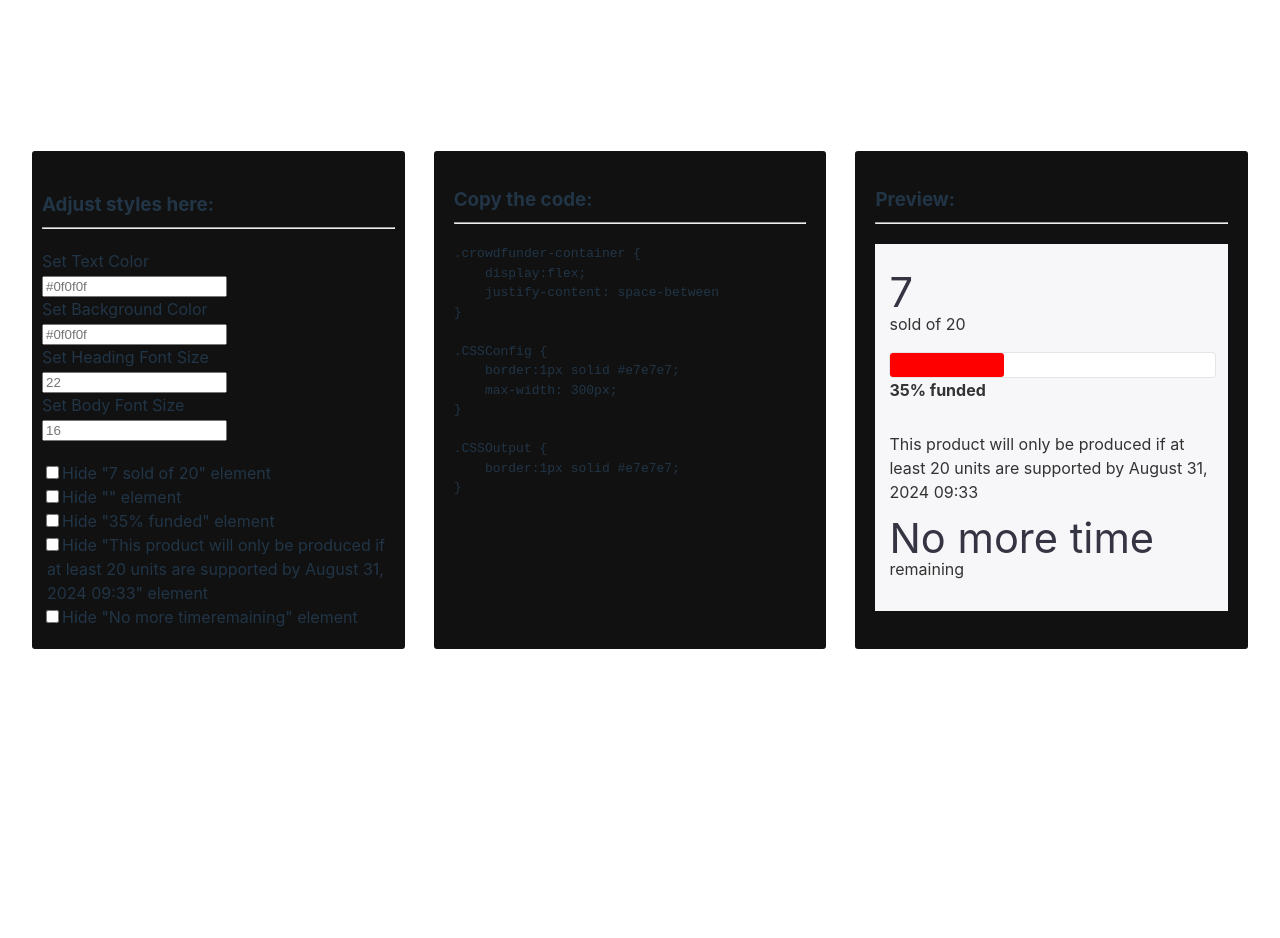
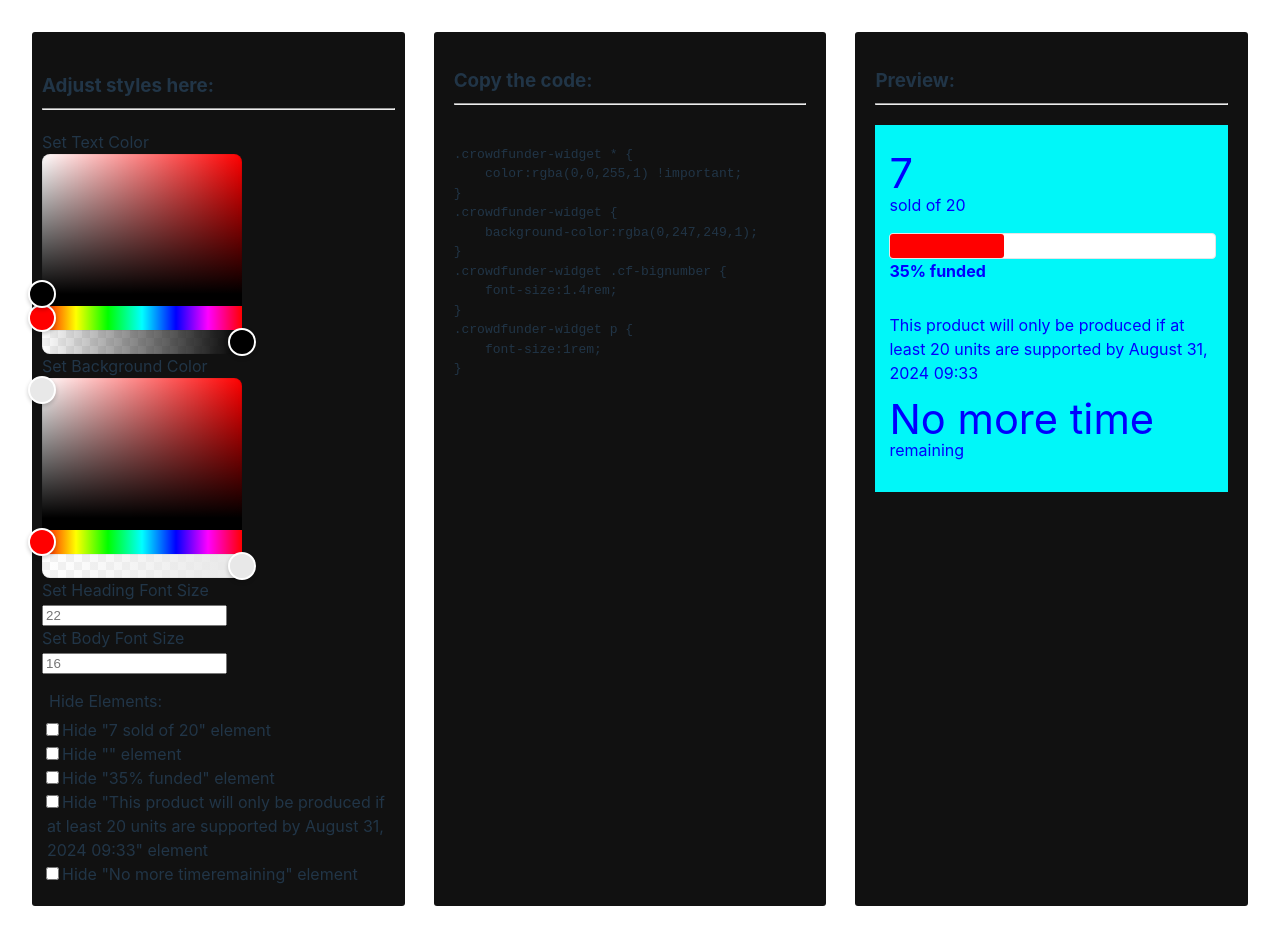
Before and after one commit to JulianSchnehage/crowdfunder-css, a React (Vite) app: page / in a window 1280 px wide. Before the commit the page ends 800 px from the top, so only its background shows below. Built offline with nearby package versions, Linux system fonts and the light colour scheme.

Commit message:
add useState to update form inputs, add react-colorful, output in all components

```diff
--- a/src/App.jsx
+++ b/src/App.jsx
@@ -25,15 +25,21 @@ function App() {
 
 
   // Store shared data in the parent component to be changed in CSSConfig and displayed to the user for copying in the CSSOutput component
-  const [CSSCode, setCSSCode] = useState({});
+  const [CSSCode, setCSSCode] = useState({
+    color: "rgba(0,0,255,1)",
+    backgroundColor:"rgba(0,247,249,1)",
+    bodyFontSize:"1rem",
+    headingFontSize:"1.4rem",
+    hideElements:""
+  });
 
 
   return (
     <>
       <main className='crowdfunder-container'>
-        <CSSConfig elements={widgetElements} CSSCode={CSSCode} setCSSCode={setCSSCode}/>
+        <CSSConfig CSSCode={CSSCode} setCSSCode={setCSSCode} elements={widgetElements} />
         <CSSOutput CSSCode={CSSCode}/>
-        <Crowdfunder />
+        <Crowdfunder CSSCode={CSSCode} />
       </main>
     </>
   )
--- a/src/components/CSSConfig.jsx
+++ b/src/components/CSSConfig.jsx
@@ -1,58 +1,107 @@
-import React from 'react';
+import React, { useState } from "react";
+import { RgbaColorPicker } from "react-colorful";
+
+export default function CSSConfig({ elements, CSSCode, setCSSCode }) {
+  // const [values, setValues] = useState({
+  //   color: "",
+  //   backgroundColor:"",
+  //   bodyFontSize:"",
+  //   headingFontSize:"",
+  //   hideElements:""
+  // })
 
 
-export default function CSSConfig({elements ,CSSCode, setCSSCode}){
-    const setColor = function(){
 
+  const [color, setColor] = useState({ r: 0, g: 0, b: 0, a: 1 });
+  const handleColor = (newColor) => {
+    setColor(newColor)
+    setCSSCode((prevData) => {
+      return {
+        ...prevData,
+        color: `rgba(${newColor.r},${newColor.g},${newColor.b},${newColor.a})`
+      };
+    });
   }
-    const setBgColor = function(){
 
+
+
+  const [backgroundColor, setBackgroundColor] = useState({ r: 233, g: 233, b: 233, a: 1 });
+  const handleBackgroundColor = (newColor) => {
+    setColor(newColor);
+    setCSSCode((prevData) => {
+      return {
+        ...prevData,
+        backgroundColor: `rgba(${newColor.r},${newColor.g},${newColor.b},${newColor.a})`
+      };
+    });
   }
-    const setBodyFontSize = function(){
 
+  const [bodyFontSize, setBodyFontSize] = useState(16);
+  const handleBodyFontSize = (newSize) => {
+    setBodyFontSize(newSize);
+    setCSSCode((prevData) => {
+      return {
+        ...prevData,
+        bodyFontSize: newSize
       }
-    const setHeadingFontSize = function(){
+    });
+  }
 
-    }
-    const hideElements = function(){
-
-    }
+  const [headingFontSize, setHeadingFontSize] = useState(22);
+  const [hideElements, setHideElements] = useState("");
 
 
   return (
     <>
       <section className="CSSConfig">
         <h4>Adjust styles here:</h4>
-            <hr/>
-            <form >
-                <label htmlFor="color"> Set Text Color</label>
-                <input type="text" name="color" placeholder="#0f0f0f"/>
+        <hr />
+        <form>
+          <label htmlFor="color">Set Text Color</label>
+          <RgbaColorPicker color={color} onChange={handleColor} />
 
-                <label htmlFor="background-color"> Set Background Color</label>
-                <input type="text" name="bacgkround-color" placeholder="#0f0f0f"/>
+          <label htmlFor="background-color">Set Background Color</label>
+          <RgbaColorPicker color={backgroundColor} onChange={handleBackgroundColor} />
 
-                <label htmlFor="heading-font"> Set Heading Font Size</label>
-                <input type="number" name="heading-font" placeholder="22" min="16"/>
+          <label htmlFor="heading-font">Set Heading Font Size</label>
+          <input
+            onChange={handleBodyFontSize}
+            type="number"
+            name="headingFont"
+            placeholder="22"
+            min="16"
+            value={CSSCode.headingFont}
+          />
 
-                <label htmlFor="body-font"> Set Body Font Size </label>
-                <input type="number" name="body-font" placeholder="16" min="10"/>
+          <label htmlFor="body-font">Set Body Font Size</label>
+          <input
+            //onChange={handleChange}
+            type="number"
+            name="bodyFont"
+            placeholder="16"
+            min="10"
+            value={CSSCode.bodyFont}
+          />
 
           <fieldset>
-                    {elements.map((el,index) => (
-
+            <legend>Hide Elements:</legend>
+            {elements.map((el, index) => (
               <label
                 key={index}
-                        htmlFor={`${el.tag}:nth-child(${index + 1})`}>
+                htmlFor={`${el.tag}:nth-child(${index + 1})`}
+              >
                 <input
+                  value={`${el.tag}:nth-child(${index + 1})`}
                   type="checkbox"
-                            name={`${el.tag}:nth-child(${index + 1})`} />
+                  name="hiddenElements"
+                  //onChange={handleChange}
+                />
                 {`Hide "${el.text}" element`}
-
               </label>
             ))}
           </fieldset>
         </form>
       </section>
     </>
-    )
+  );
 }
--- a/src/components/CSSOutput.jsx
+++ b/src/components/CSSOutput.jsx
@@ -1,19 +1,21 @@
-let generatedCode = `.crowdfunder-container {
-    display:flex;
-    justify-content: space-between
+export default function CSSOutput({ CSSCode: {color, backgroundColor, headingFontSize, bodyFontSize, hideElements} }){
+    let hideElementCode = hideElements ? `${hideElements} {display:none;}`: "";
+    let generatedCode = `
+.crowdfunder-widget * {
+    color:${color} !important;
 }
-
-.CSSConfig {
-    border:1px solid #e7e7e7;
-    max-width: 300px;
+.crowdfunder-widget {
+    background-color:${backgroundColor};
 }
-
-.CSSOutput {
-    border:1px solid #e7e7e7;
+.crowdfunder-widget .cf-bignumber {
+    font-size:${headingFontSize};
 }
+.crowdfunder-widget p {
+    font-size:${bodyFontSize};
+}
+${hideElementCode}
 `
 
-export default function CSSOutput(){
     return (
         <section className="CSSOutput">
             <h4>Copy the code:</h4>
--- a/src/components/Crowdfunder.jsx
+++ b/src/components/Crowdfunder.jsx
@@ -1,9 +1,30 @@
 import React from 'react';
 
 
-export default function Crowdfunder(){
+//export default function Crowdfunder({ color, backgroundColor, bodyFontSize, headingFontSize, hideElements }){
+export default function Crowdfunder({ CSSCode: {color, backgroundColor, headingFontSize, bodyFontSize, hideElements} }){
+    let hideElementCode = hideElements ? `${hideElements} {display:none;}`: "";
+    let generatedCodePreview = `
+.crowdfunder-widget {
+    background-color:${backgroundColor};
+}
+.crowdfunder-widget * {
+    color:${color} !important;
+}
+.crowdfunder-widget .cf-bignumber {
+    font-size:${headingFontSize};
+}
+.crowdfunder-widget p {
+    font-size:${bodyFontSize};
+}
+${hideElementCode}
+`
     return (
-        <section class="crowdfunder">
+        <>
+        <style>
+            {generatedCodePreview}
+        </style>
+        <section className="crowdfunder">
         <h4>Preview:</h4>
         <hr/>
         <section className="crowdfunder-widget">
@@ -56,5 +77,6 @@ export default function Crowdfunder(){
             </p>
         </section>
         </section>
+        </>
     )
 }
```
Lines whose indentation alone changed are shown as unchanged.
